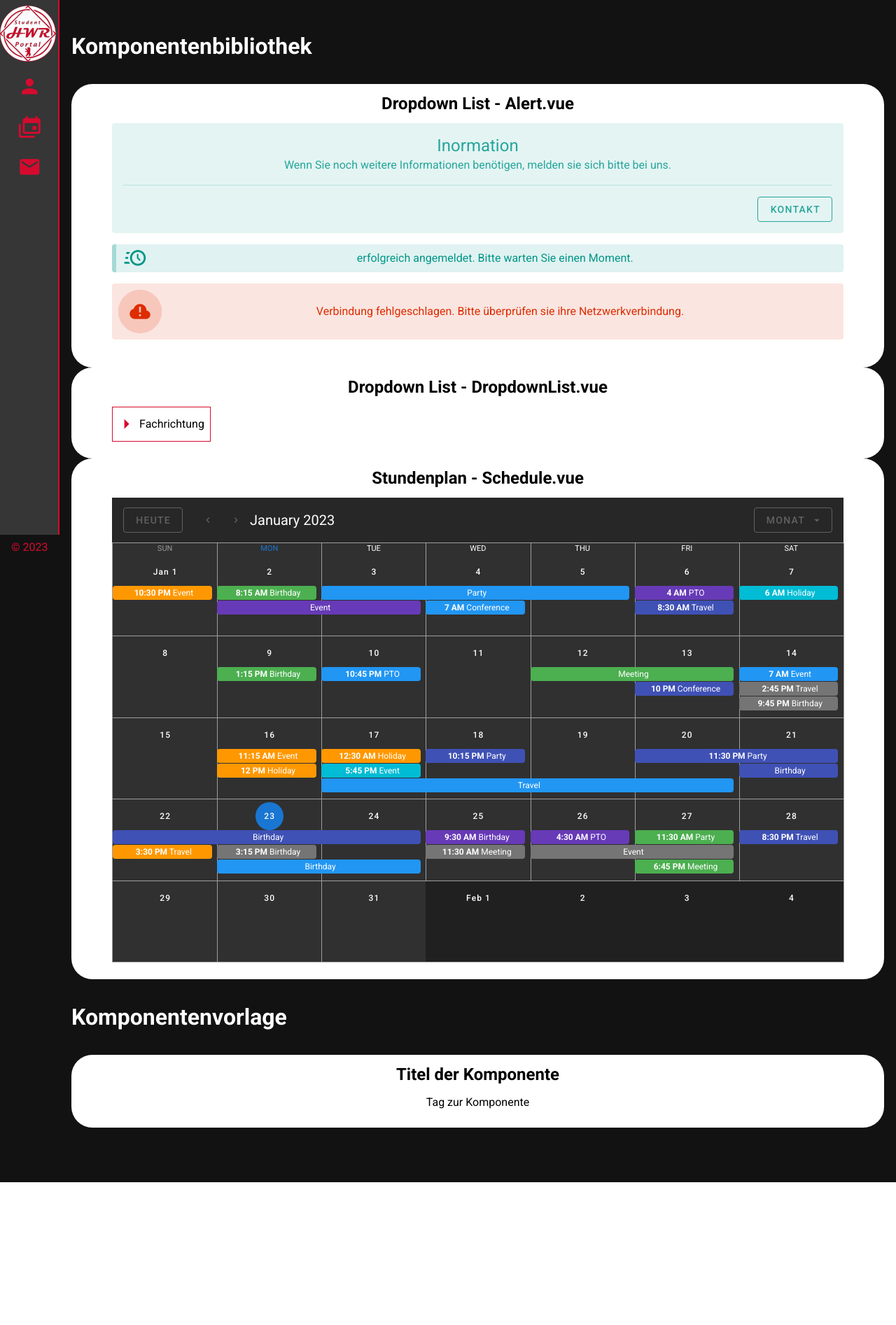
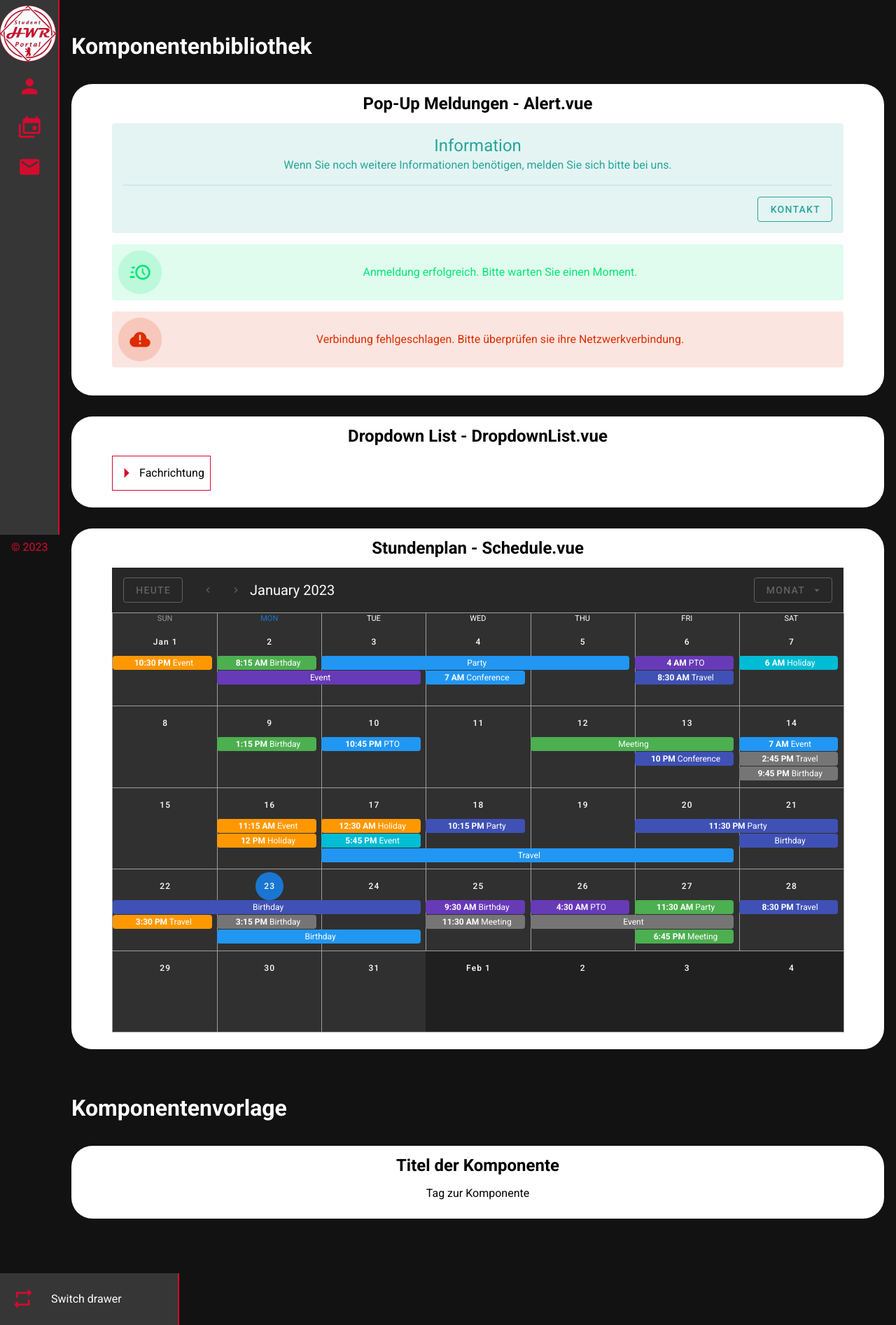
Before and after one commit to HWR-All-In-One/Frontend, a Nuxt app: page /test in a window 1280 px wide. Shown: the whole page at 70% size. Before the commit the page ends 1689 px from the top, so only its background shows below. Built offline with nearby package versions, Linux system fonts and the light colour scheme.

Commit message:
Modified Alert.vue, DropdownList.vue and default.vue, added components to component library, fixed routing and tested generated components

```diff
--- a/components/DropdownList.vue
+++ b/components/DropdownList.vue
@@ -4,7 +4,7 @@
     </div>
 </template>
 
-<--! <div @click="openDialog(item) class="item.name" -->
+<div @click="openDialog(item) class="item.name"></div>
 
 <script>
 export default {
@@ -222,12 +222,12 @@ export default {
 <style>
 .menu-item {
     display: flex;
-  color: #000000;
+    color: #000;
     transition: 0.4s;
 }
 
 .theme--dark.v-treeview {
-  color: #000000;
+    color: #000;
 }
 
 .v-treeview-node__root {
@@ -235,6 +235,7 @@ export default {
     flex-direction: row;
     border: 1px solid #d50b2e;
 }
+
 .v-treeview-node__children {
     align-items: right;
 }
--- a/components/alert.vue
+++ b/components/alert.vue
@@ -1,31 +1,37 @@
 <template>
     <div>
-    <v-alert text color="info">
+        <v-alert class="info-alert" text color="info">
             <h3 class="text-h5">
-        Inormation
+                Information
             </h3>
             <div>
-        Wenn Sie noch weitere Informationen benötigen, melden sie sich bitte bei
+                Wenn Sie noch weitere Informationen benötigen, melden Sie sich bitte bei
                 uns.
             </div>
 
-      <v-divider class="my-4 info" style="opacity: 0.22"></v-divider>
+            <v-divider class="my-4 info"></v-divider>
 
-      <v-row align="center" no-gutters>
+            <v-row class="info-button-row" no-gutters>
                 <v-col class="grow"> </v-col>
                 <v-col class="shrink">
-          <v-btn color="info" outlined>
+                    <v-btn class="info-button" outlined color="info" >
                         Kontakt
                     </v-btn>
                 </v-col>
             </v-row>
         </v-alert>
 
-    <v-alert text dense color="teal" icon="mdi-clock-fast" border="left">
-      erfolgreich angemeldet. Bitte warten Sie einen Moment.
+        <v-alert class="success-alert" text prominent type="success" icon="mdi-clock-fast">
+            Anmeldung erfolgreich. Bitte warten Sie einen Moment.
         </v-alert>
-    <v-alert text prominent type="error" icon="mdi-cloud-alert">
+        <v-alert class="connection-lost-alert" text prominent type="error" icon="mdi-cloud-alert">
             Verbindung fehlgeschlagen. Bitte überprüfen sie ihre Netzwerkverbindung.
         </v-alert>
     </div>
 </template>
+
+<style>
+.my-4.info {
+    opacity: 0.22;
+}
+</style>
--- a/layouts/default.vue
+++ b/layouts/default.vue
@@ -1,26 +1,14 @@
 <template>
     <v-app dark>
-    <v-navigation-drawer
-      permanent
-      miniVariant
-      mini-variant-width="5.3rem"
-      v-model="drawer"
-      :mini-variant="miniVariant"
-      :clipped="clipped"
-      fixed
-      app
-    >
+        <v-navigation-drawer permanent miniVariant mini-variant-width="5.3rem" v-model="drawer"
+            :mini-variant="miniVariant" :clipped="clipped" fixed app>
             <v-list>
                 <div class="logo">
+                    <a class="home-link" href="/">
                         <img src="../assets/HWR-AIO-lOGO.svg" alt="HWR-APP-logo" />
+                    </a>
                 </div>
-        <v-list-item
-          v-for="(item, i) in items"
-          :key="i"
-          :to="item.to"
-          router
-          exact
-        >
+                <v-list-item v-for="(item, i) in items" :key="i" :to="item.to" router exact>
                     <v-list-item-action>
                         <v-icon>{{ item.icon }}</v-icon>
                     </v-list-item-action>
@@ -35,17 +23,17 @@
                 <Nuxt />
             </v-container>
         </v-main>
-    <v-navigation-drawer v-model="rightDrawer" :right="right" temporary fixed>
+        <v-navigation-drawer>
             <v-list>
-        <v-list-item @click.native="right = !right">
+                <v-list-item>
                     <v-list-item-action>
                         <v-icon light> mdi-repeat </v-icon>
                     </v-list-item-action>
-          <v-list-item-title>Switch drawer (click me)</v-list-item-title>
+                    <v-list-item-title>Switch drawer</v-list-item-title>
                 </v-list-item>
             </v-list>
         </v-navigation-drawer>
-    <v-footer fixed app style="width: max-content;">
+        <v-footer class="footer" fixed app>
             <span>&copy; {{ new Date().getFullYear() }}</span>
         </v-footer>
     </v-app>
@@ -57,30 +45,23 @@ export default {
     name: "DefaultLayout",
     data() {
         return {
-      clipped: false,
-      drawer: false,
-      fixed: false,
             items: [
                 {
                     icon: "mdi-account",
-          title: "Account",
-          to: "../pages/account.vue"
+                    title: "Benutzerkonto",
+                    to: "/account"
                 },
                 {
                     icon: "mdi-calendar-multiple",
-          title: "calendar",
-          to: "../pages/calendar.vue"
+                    title: "Kalender",
+                    to: "/calendar"
                 },
                 {
                     icon: "mdi-email",
-          title: "mail",
-          to: "../pages/mail.vue"
+                    title: "Email-Postfach",
+                    to: "/mail"
                 }
             ],
-      miniVariant: false,
-      right: true,
-      rightDrawer: false,
-      title: "HWR All-In-One"
         };
     }
 };
@@ -100,7 +81,6 @@ export default {
 
     .logo {
         position: relative;
-
         background: rgba(255, 255, 255, 0);
 
         img {
@@ -110,8 +90,7 @@ export default {
     }
 }
 
-.theme--dark.v-navigation-drawer:not(.v-navigation-drawer--floating)
-  .v-navigation-drawer__border {
+.theme--dark.v-navigation-drawer:not(.v-navigation-drawer--floating) .v-navigation-drawer__border {
     background-color: #d50b2e;
 }
 
@@ -132,4 +111,8 @@ export default {
 .theme--light.v-footer {
     background-color: transparent;
 }
+
+.footer {
+    width: max-content;
+}
 </style>
--- a/pages/account.vue
+++ b/pages/account.vue
@@ -1,8 +1,11 @@
 <template>
-
+    <h1>Benutzerkonto</h1>
 </template>
 
 <script>
 
+</script>
 
-</script>
+<style>
+
+</style>
--- a/pages/calendar.vue
+++ b/pages/calendar.vue
@@ -1,8 +1,11 @@
 <template>
-
+    <h1>Kalender</h1>
 </template>
 
 <script>
 
+</script>
 
-</script>
+<style>
+
+</style>
--- a/pages/index.vue
+++ b/pages/index.vue
@@ -4,11 +4,7 @@
             <h1 class="main-title">
                 Hauptseite
             </h1>
-      <v-btn
-        color="primary"
-        nuxt
-        to="/test"
-      >
+            <v-btn color="primary" nuxt to="/test">
                 Komponentenbibliothek
             </v-btn>
         </div>
--- a/pages/mail.vue
+++ b/pages/mail.vue
@@ -1,8 +1,11 @@
 <template>
-
+    <h1>Mails</h1>
 </template>
 
 <script>
 
+</script>
 
-</script>
+<style>
+
+</style>
--- a/pages/test.vue
+++ b/pages/test.vue
@@ -16,7 +16,7 @@
 
         <div class="component">
             <h2 class="component-title">
-                Dropdown List - Alert.vue
+                Pop-Up Meldungen - Alert.vue
             </h2>
             <div class="component-box">
                 <Alert/>
@@ -175,11 +175,13 @@
 </template>
 
 <script>
+import Alert from '~/components/Alert.vue';
 import Schedule from '~/components/Schedule.vue';
 
 export default {
     name: "TestLayout",
     components: {
+        Alert,
         Schedule
     }
 }
@@ -206,6 +208,7 @@ export default {
 
 .component {
     display: flex;
+    margin-bottom: 30px;
     background-color: white;
     border-radius: 30px;
     flex-direction: column;
```
Also changed, not shown: components/Schedule.vue (+22 -74 lines), 1 other file (tests, documents, lock files or other folders). Lines whose indentation alone changed are shown as unchanged.
